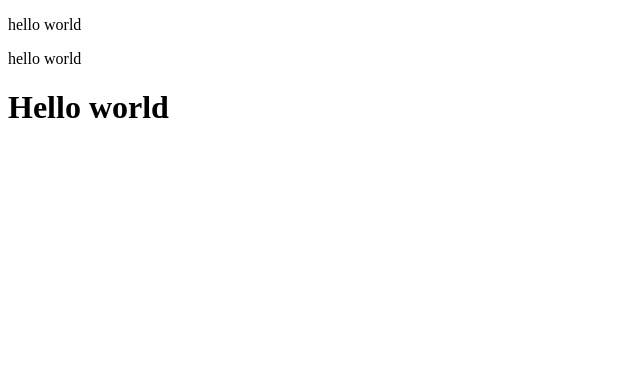
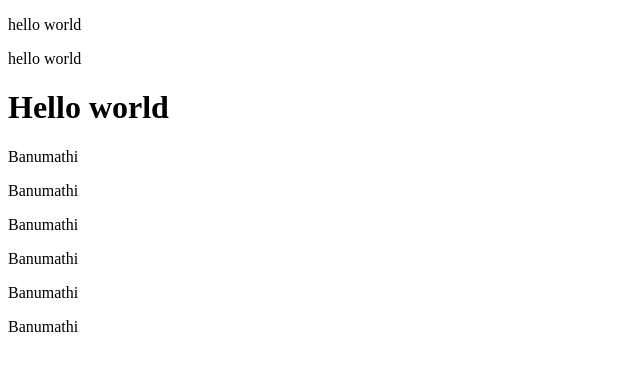
Before and after one commit to Dharmadurai95/merger-test, a plain HTML site: page index.html in a window 1280 px wide. Shown: the whole page, without its empty margins (0-640 px from the left). Drawn offline with Linux system fonts and the light colour scheme.

Commit message:
new connit

```diff
--- a/index.html
+++ b/index.html
@@ -9,5 +9,11 @@
     <p>hello world</p>
     <p>hello world</p>
     <h1>Hello world</h1>
+    <p>Banumathi</p>
+    <p>Banumathi</p>
+    <p>Banumathi</p>
+    <p>Banumathi</p>
+    <p>Banumathi</p>
+    <p>Banumathi</p>
 </body>
 </html>
```
